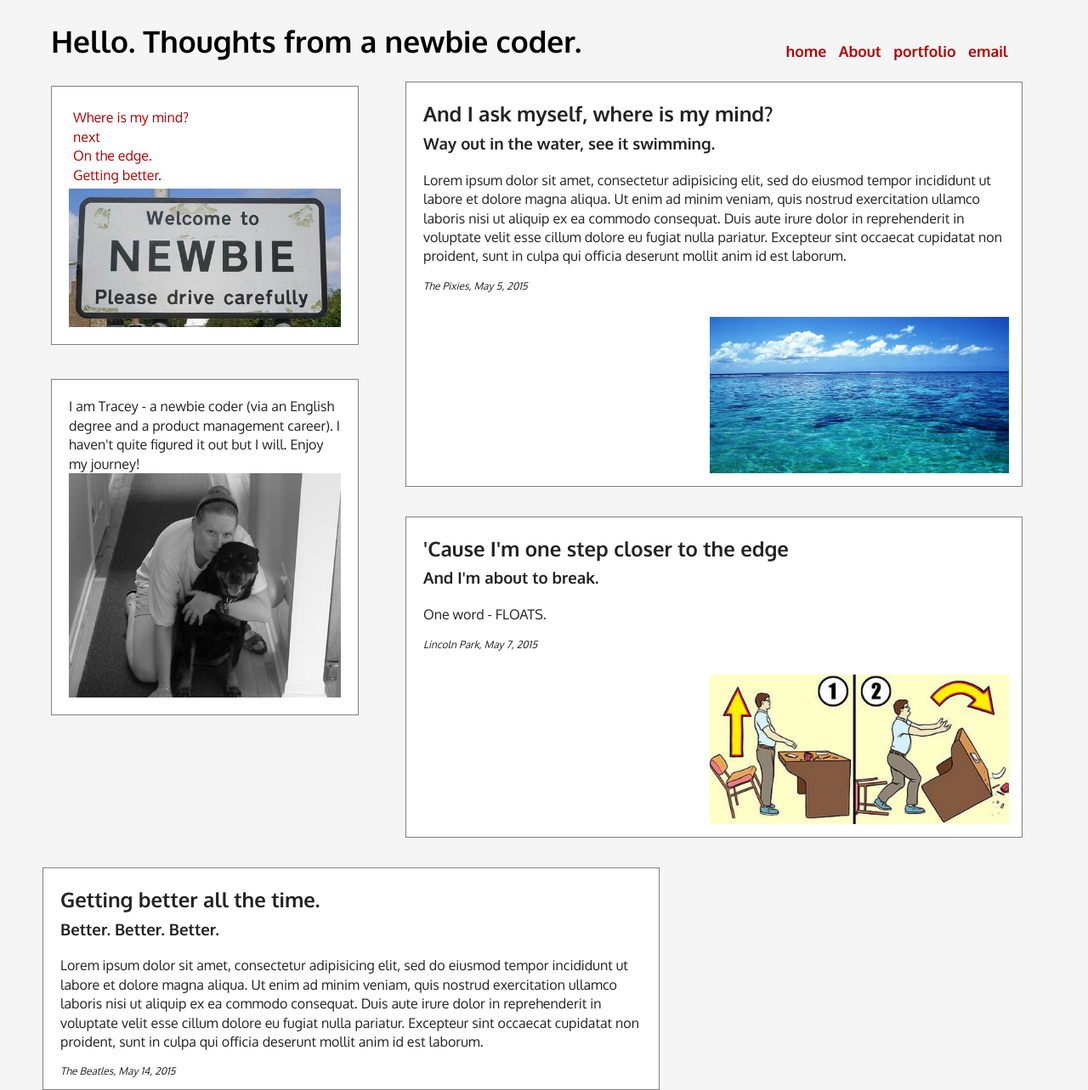
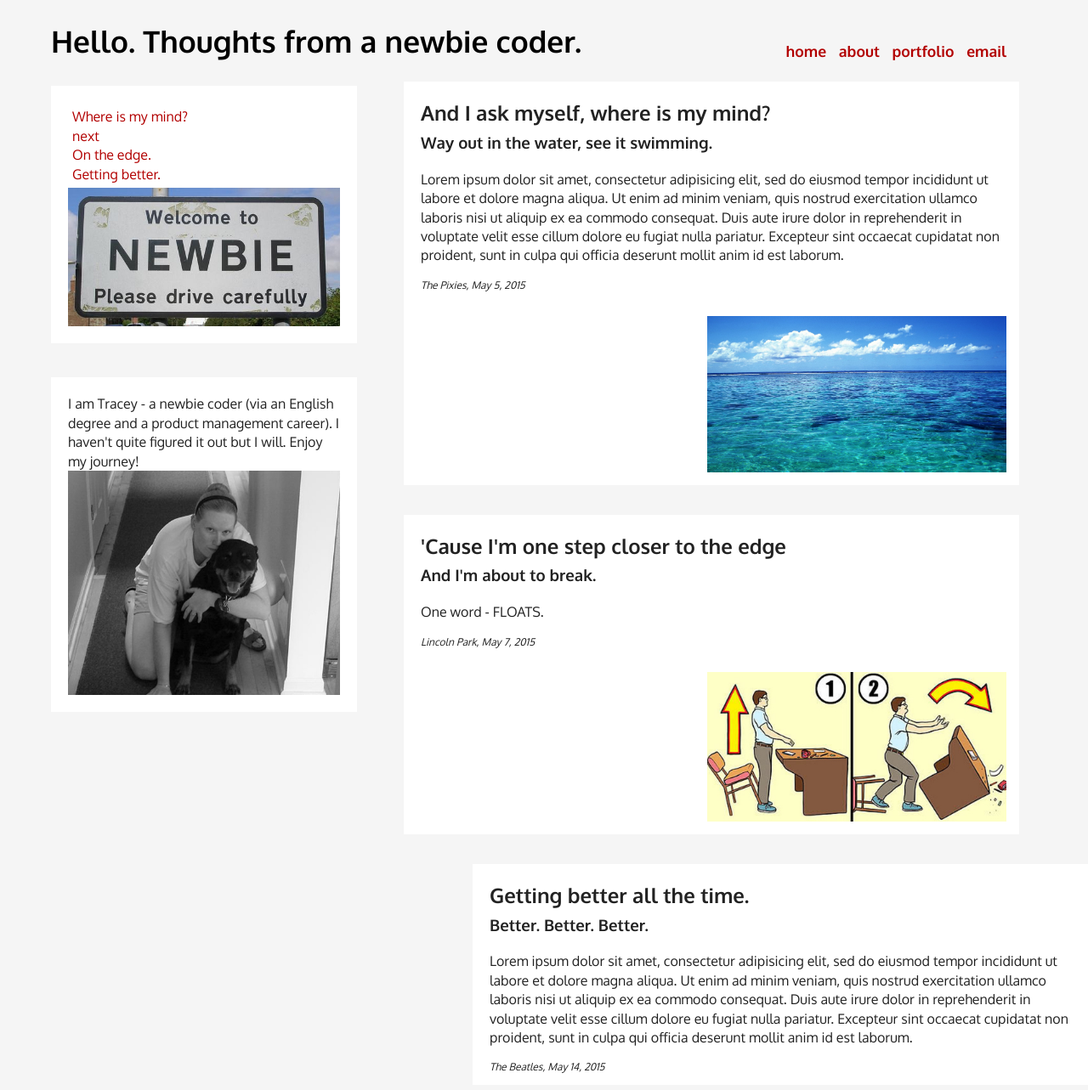
Before and after one commit to tc2coder/journal, a plain HTML site: page index.html in a window 1280 px wide. Shown: the whole page at 85% size. Drawn offline with nearby package versions, Linux system fonts and the light colour scheme.

Commit message:
basic clean up on text

```diff
--- a/css/main.css
+++ b/css/main.css
@@ -156,7 +156,7 @@ a:active {
  /*Left Nav Box --------------------------------
 */
 .box {
-    border: solid 1px gray;
+    /*border: solid 1px gray;*/
     margin: 5px;
     padding: 20px;
     width: 25%;
@@ -201,7 +201,7 @@ ul {
     margin: 75px;
     width: 20%;*/
 
-    border: solid 1px gray;
+    /*border: solid 1px gray;*/
     /*float: left;*/
     margin-bottom: 0px;
     margin-left: 50px;
@@ -253,7 +253,7 @@ p {
     margin: 75px;
     width: 20%;*/
 
-    border: solid 1px gray;
+    /*border: solid 1px gray;*/
     /*float: left;*/
     margin-bottom: 0px;
     margin-left: 50px;
@@ -271,15 +271,15 @@ p {
     margin: 75px;
     width: 20%;*/
 
-    border: solid 1px gray;
-    /*float: left;*/
+    /*border: solid 1px gray;*/
+    float: right;
     margin-bottom: 0px;
     margin-left: 50px;
     /*margin-right: 25%;*/
     width: 55%;
     padding-left: 20px;
     background-color: white;
-    display: inline-block;
+    /*display: inline-block;*/
     margin-top: 35px
 
     }
--- a/index.html
+++ b/index.html
@@ -34,9 +34,9 @@
 
                 <ul class="headerNav">
                     <li><a href="home">home</a></li>
-                    <li><a href="#leftAbout">About</a></li>
+                    <li><a href="#leftAbout">about</a></li>
                     <li><a href="https://github.com/tc2coder">portfolio</a></li>
-                    <li><a href="mail to: traceycw@comcast.net?Subject=Hello%20newbie" target="_top"">email</a></li>
+                    <li><a href="mail to:traceycw@comcast.net?Subject=Hello%20newbie" target="_top">email</a></li>
                 </ul>
             </div>
         </header>
```
